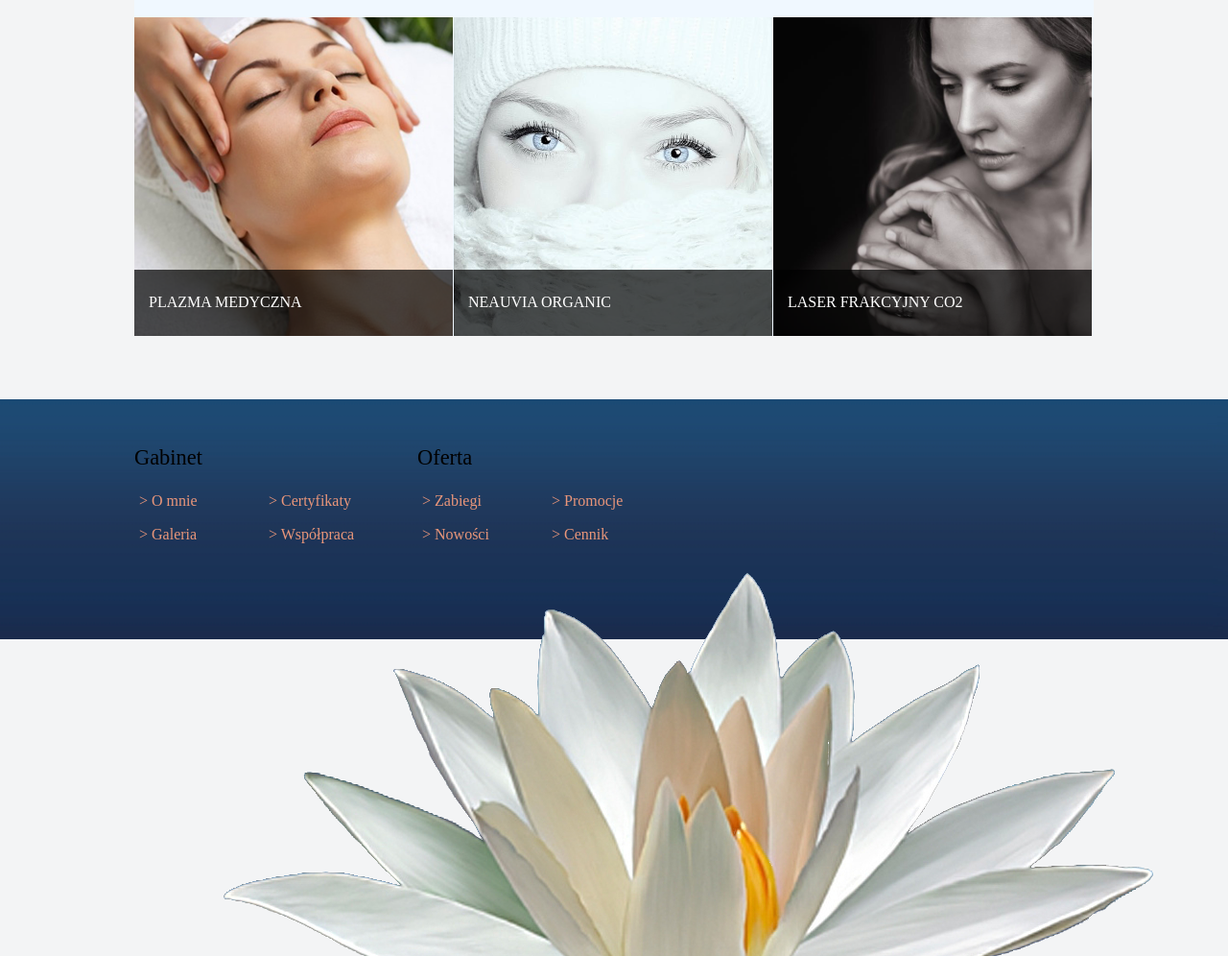
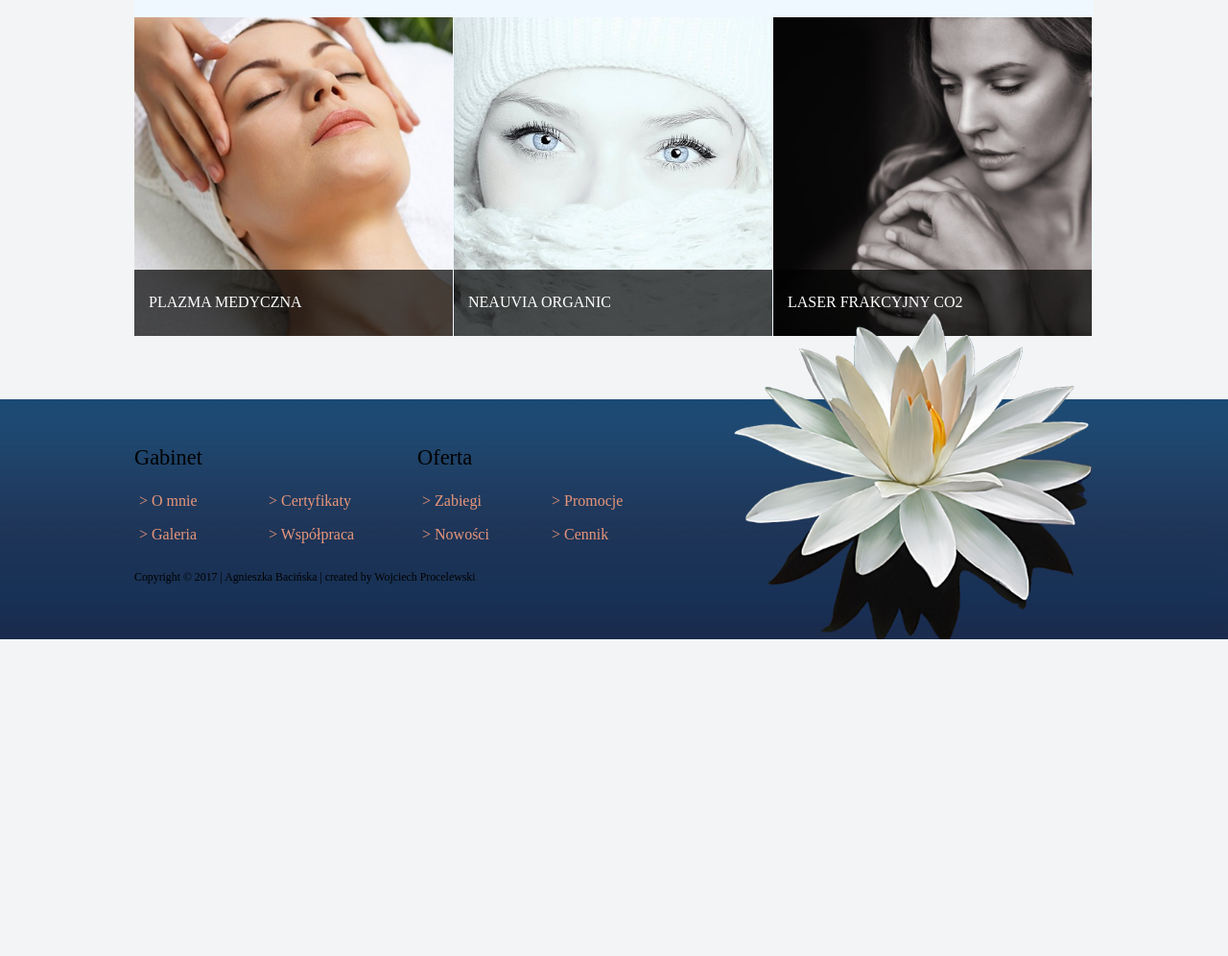
Before and after one commit to Ruszerek/MedycynaEstetyczna.github.io, a plain HTML site: page sites/zabiegi.html in a window 1280 px wide. Shown: the part 1264-2260 px from the top of the page at 96% size. After the commit the page ends 1930 px from the top, so only its background shows below. Drawn offline with nearby package versions, Linux system fonts and the light colour scheme; a web font is replaced by a local one.

Commit message:
Update zabiegi.html

```diff
--- a/sites/zabiegi.html
+++ b/sites/zabiegi.html
@@ -178,7 +178,7 @@
 						</ul>
 				</section>
 
-			<img id="../images/flower-bottom" src="../images/background_foot_2.png">
+			<img id="flower-bottom" src="../../images/background_foot_2.png">
 
 			<p id="copyright">Copyright &copy; 2017 | Agnieszka Bacińska | created by Wojciech Procelewski</p>
 			</section>
```
